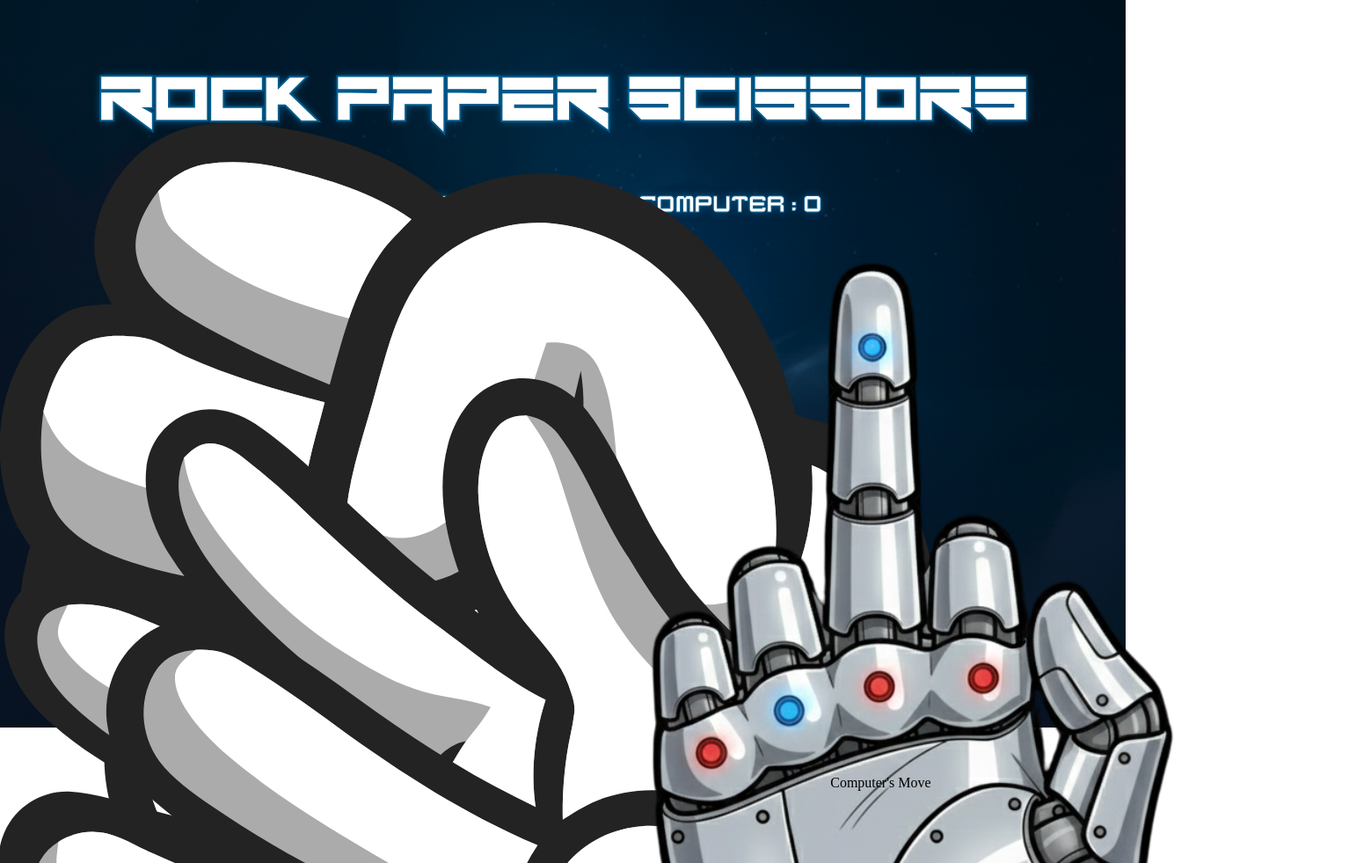
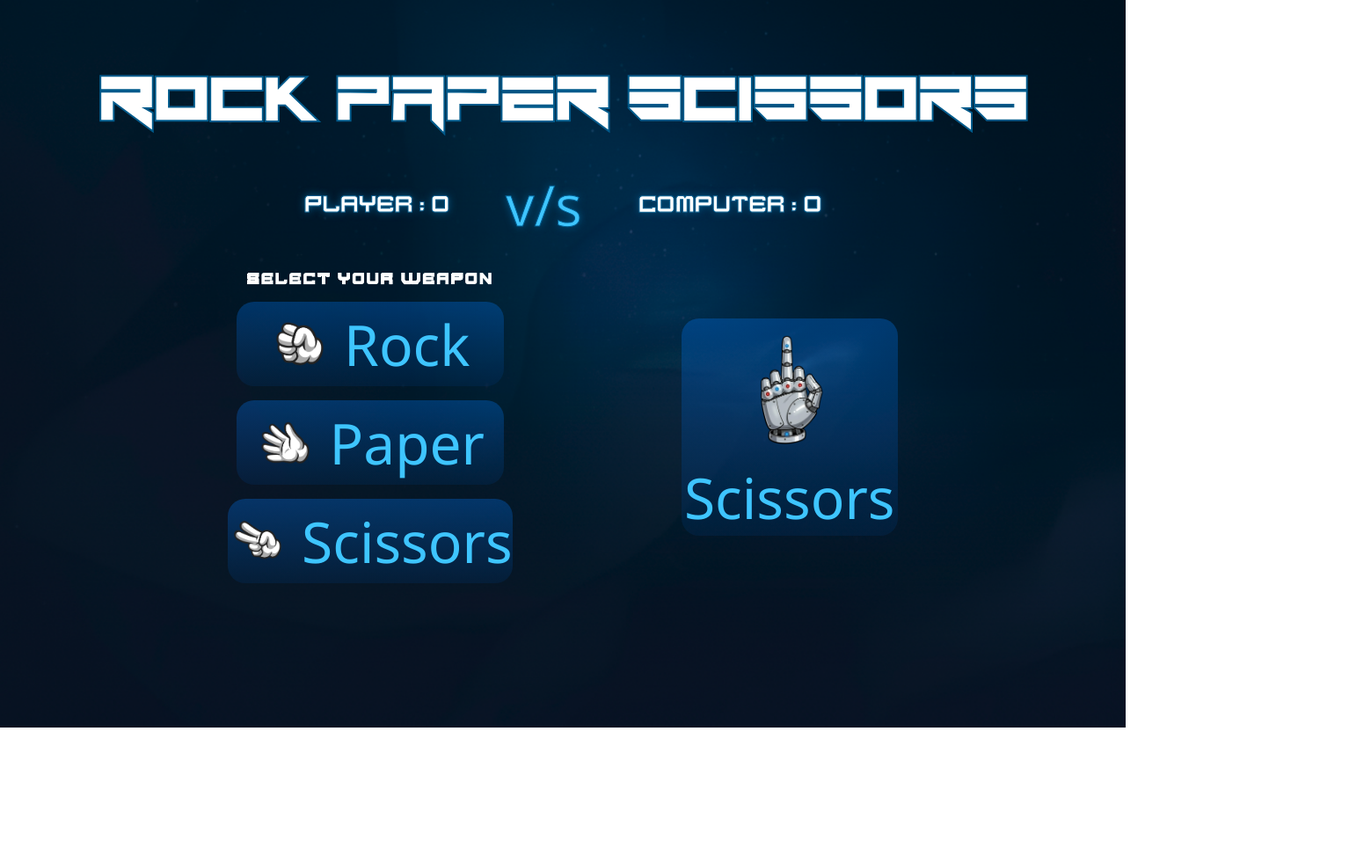
Before and after one commit to code-yashkumar/mini_projects, a plain HTML site: page rock-paper-scissors/index.html in a window 1280 px wide. Shown: the top 981 px of the page at 88% size, 1559 px wide, since content can reach past the window. After the commit the page ends 864 px from the top, so only its background shows below. Drawn offline with Linux system fonts and the light colour scheme; a web font is replaced by a local one.

Commit message:
Design Completed

```diff
--- a/rock-paper-scissors/index.html
+++ b/rock-paper-scissors/index.html
@@ -15,37 +15,37 @@
         <div class="vs">v/s</div>
         <div class="computerScore">Computer : <span class="cScore">0</span></div>
     </div>
-    <div class="playArea">
+    <section class="playArea">
         <div class="playerSection">
             <h3>SELECT YOUR WEAPON</h3>
-            <div class="rockContainer">
+            <button class="container">
                 <div class="imgContainer">
-                    <img id="rock" src="assets/rock.png" alt="Rock">
+                    <img class="oimg" src="assets/rock.png" alt="Rock">
                 </div>
                 <p class="buttonText">Rock</p>
-            </div>
-            <div class="paperContainer">
+            </button>
+            <button class="container">
                 <div class="imgContainer">
-                    <img id="paper" src="assets/paper.png" alt="Paper">
+                    <img class="oimg" src="assets/paper.png" alt="Paper">
                 </div>
                 <p class="buttonText">Paper</p>
-            </div>
-            <div class="scissorsContainer">
+            </button>
+            <button class="container">
                 <div class="imgContainer">
-                    <img id="scissors" src="assets/scissors.png" alt="Scissors">
+                    <img class="oimg" src="assets/scissors.png" alt="Scissors">
+                </div>
+                <p class="buttonText">Scissors</p>
+            </button>
+        </div>
+        <div class="computerSection">
+            <div class="roboMoveContainer container">
+                <div class="imgContainer rImgContainer">
+                    <img class="oimg" src="assets/robo_mf.png" alt="Robot Move">
                 </div>
                 <p class="buttonText">Scissors</p>
             </div>
         </div>
-        <div class="computerSection">
-            <div class="roboMoveContainer">
-                <div class="imgContainer roboMoveImg">
-                    <img id="roboMove" src="assets/robo_mf.png" alt="Robot Move">
-                </div>
-                <p class="buttonText roboMoveText">Computer's Move</p>
-            </div>
-        </div>
-    </div>
+    </section>
 
     <script src="script.js"></script>
 </body>
--- a/rock-paper-scissors/styles.css
+++ b/rock-paper-scissors/styles.css
@@ -39,6 +39,13 @@ html, body {
   margin: 0;
 }
 
+button {
+  all: unset;
+  cursor: pointer;
+}
+
+
+
 h1{
     text-align: center;
     color: white;
@@ -46,9 +53,6 @@ h1{
     margin-top: 4rem;
     font-family: "Rostave", 'Segoe UI', Tahoma, Geneva, Verdana, sans-serif;
     font-size: 3rem;
-    /* font-size: 49.4px; */
-    text-shadow: 0 0 10px #005B8C;
-
 }
 
 .scoreBoard{
@@ -69,16 +73,14 @@ h1{
     font-family: "Prestigious", 'Segoe UI', Tahoma, Geneva, Verdana, sans-serif;
     font-size: 4rem;
     color: #3EC5FF;
-    /* -webkit-text-stroke: 1px #005b8C;
-    text-shadow: 0 0 10px #005B8C; */
 }
 
 .playArea{
     display: flex;
     justify-content: center;
     align-items: center;
-    margin-top: 4rem;
-    gap: 4rem;
+    margin-top: 2rem;
+    gap: 12rem;
 }
 
 .playerSection{
@@ -86,8 +88,7 @@ h1{
     flex-direction: column;
     justify-content: center;
     align-items: center;
-    margin-top: 3rem;
-    gap: 6rem;
+    gap: 1rem;
 }
 
 .computerSection{
@@ -95,27 +96,58 @@ h1{
     flex-direction: column;
     justify-content: center;
     align-items: center;
-    margin-top: 3rem;
-    gap: 6rem;
 }
 
 h3{
-    font-family: "Rostave", 'Segoe UI', Tahoma, Geneva, Verdana, sans-serif;
-    font-size: 2rem;
+    font-family: "Betron", 'Segoe UI', Tahoma, Geneva, Verdana, sans-serif;
+    font-size: 1rem;
     color: white;
-    -webkit-text-stroke: 1px #005b8C;
-    text-shadow: 0 0 10px #005B8C;
+    letter-spacing: 0.15rem;
+}
+
+
+.container{
+    min-height: 6rem;
+    display: flex;
+    justify-content: center;
+    gap: 1rem;
+    cursor: pointer;
+    background: linear-gradient(180deg, rgba(0, 123, 255, 0.30) 0%, rgba(0, 84, 173, 0.30) 51.44%, rgba(0, 47, 97, 0.30) 100%);
+    min-width: 19rem;
+    border-radius: 1.25rem;
+    align-items: center;
 }
 
 .imgContainer{
-    width: 150px;
-    height: 150px;
-    border: 5px solid #005B8C;
-    border-radius: 50%;
+    width: 4.25rem;
+    height: 4.25rem;
+    overflow: hidden;
     display: flex;
     justify-content: center;
     align-items: center;
-    background-color: rgba(255, 255, 255, 0.2);
-    box-shadow: 0 0 15px #005B8C;
-    transition: transform 0.3s ease;
 }
+
+.oimg{
+    width: 100%;
+    height: 100%;
+    object-fit: contain;
+}
+
+.roboMoveContainer{
+    flex-direction: column;
+    align-items: center;
+    min-width: 15.4rem;
+    min-height: 15.4rem;
+    gap: 0rem;
+}
+
+.rImgContainer{
+    width: 8rem;
+    height: 10rem;
+}
+
+.buttonText{
+    font-family: "Prestigious", 'Segoe UI', Tahoma, Geneva, Verdana, sans-serif;
+    font-size: 4rem;
+    color: #3EC5FF;
+}
```
